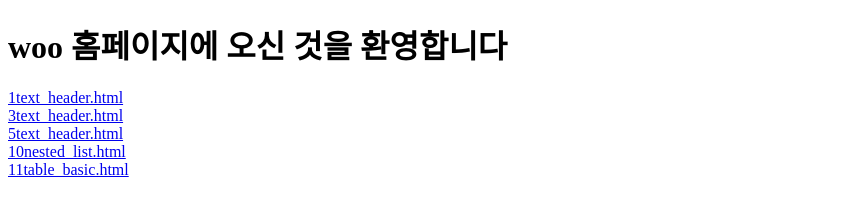
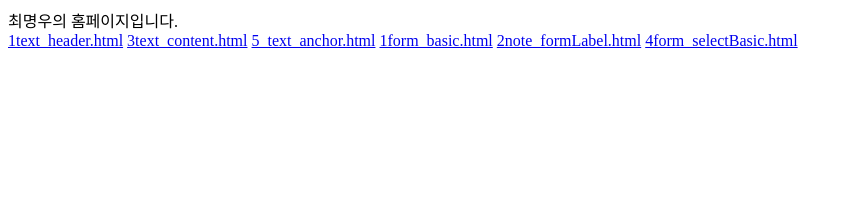
Before and after one commit to kariswoo7/web26-2-b08, a plain HTML site: page index.html in a window 1280 px wide. Shown: the whole page, without its empty margins (0-853 px from the left). Drawn offline with Linux system fonts and the light colour scheme.

Commit message:
Add files via upload
update index

```diff
--- a/index.html
+++ b/index.html
@@ -3,15 +3,24 @@
 <head>
     <meta charset="UTF-8">
     <meta name="viewport" content="width=device-width, initial-scale=1.0">
-    <title>홈페이지에 오신 것을 환영합니다</title>
+    <title>Document</title>
+     <style>
+         h1{
+            color:white;
+            background:black;
+        }
+     </style>
 </head>
+
 <body>
-    <h1>woo 홈페이지에 오신 것을 환영합니다</h1>
+    최명우의 홈페이지입니다.<br>
+    <a href="#Chapter3/1text_header.html">1text_header.html</a>
+    <a href="#Chapter3/3text_content.html">3text_content.html</a>
+    <a href="#Chapter3/5_text_anchor.html">5_text_anchor.html</a>
 
-    <a href="chapter3/1text_header.html">1text_header.html</a><br>
-    <a href="chapter3/3text_header.html">3text_header.html</a><br>
-    <a href="chapter3/5text_header.html">5text_header.html</a><br>
-    <a href="chapter3/10nested_list.html">10nested_list.html</a><br>
-    <a href="chapter3/11table_basic.html">11table_basic.html</a><br>
+    <a href="#Chapter4/1form_basic.html">1form_basic.html</a>
+    <a href="#Chapter4/2note_formLabel.html">2note_formLabel.html</a>
+    <a href="#Chapter4/4form_selectBasic.html">4form_selectBasic.html</a>
 </body>
+
 </html>
```
